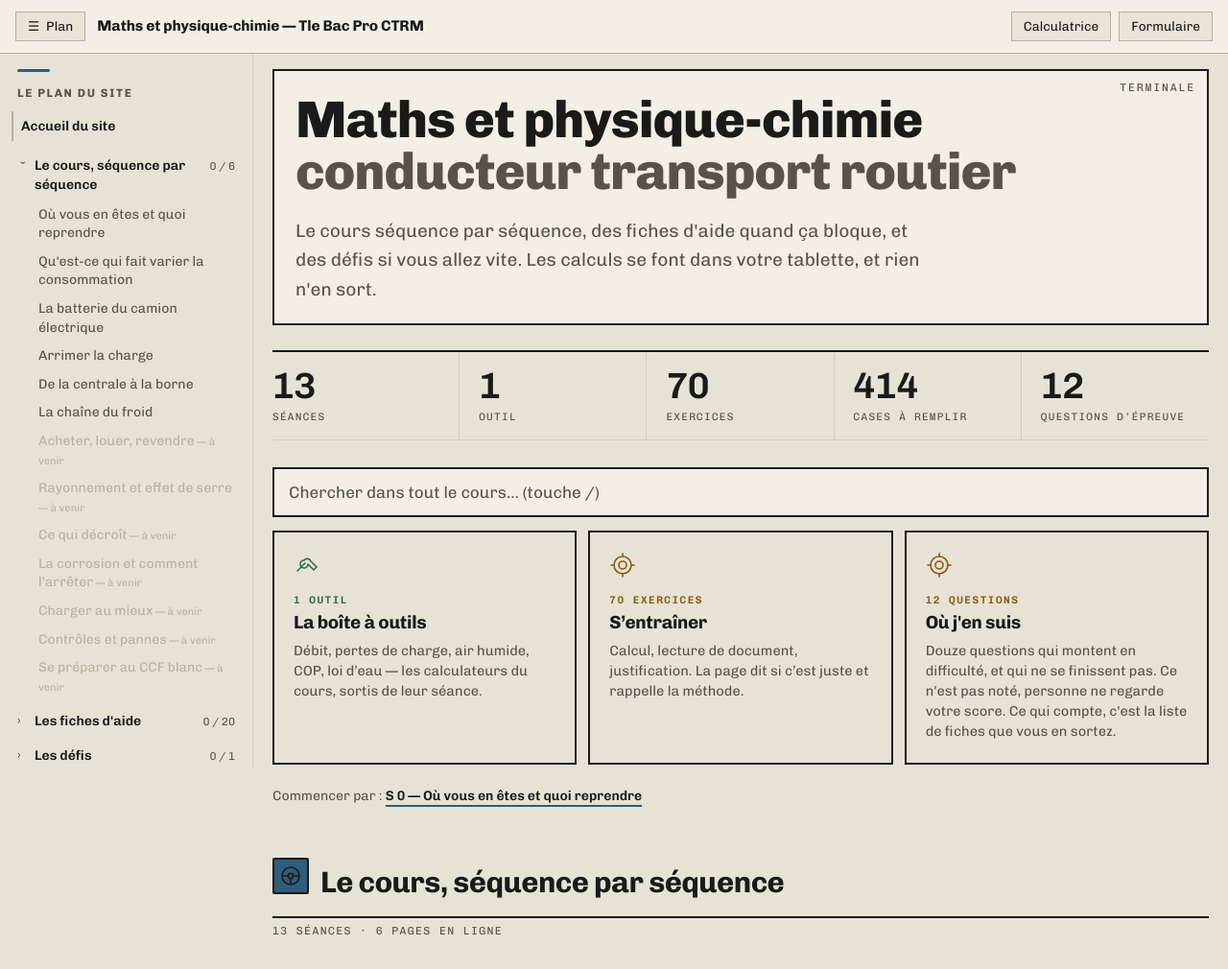
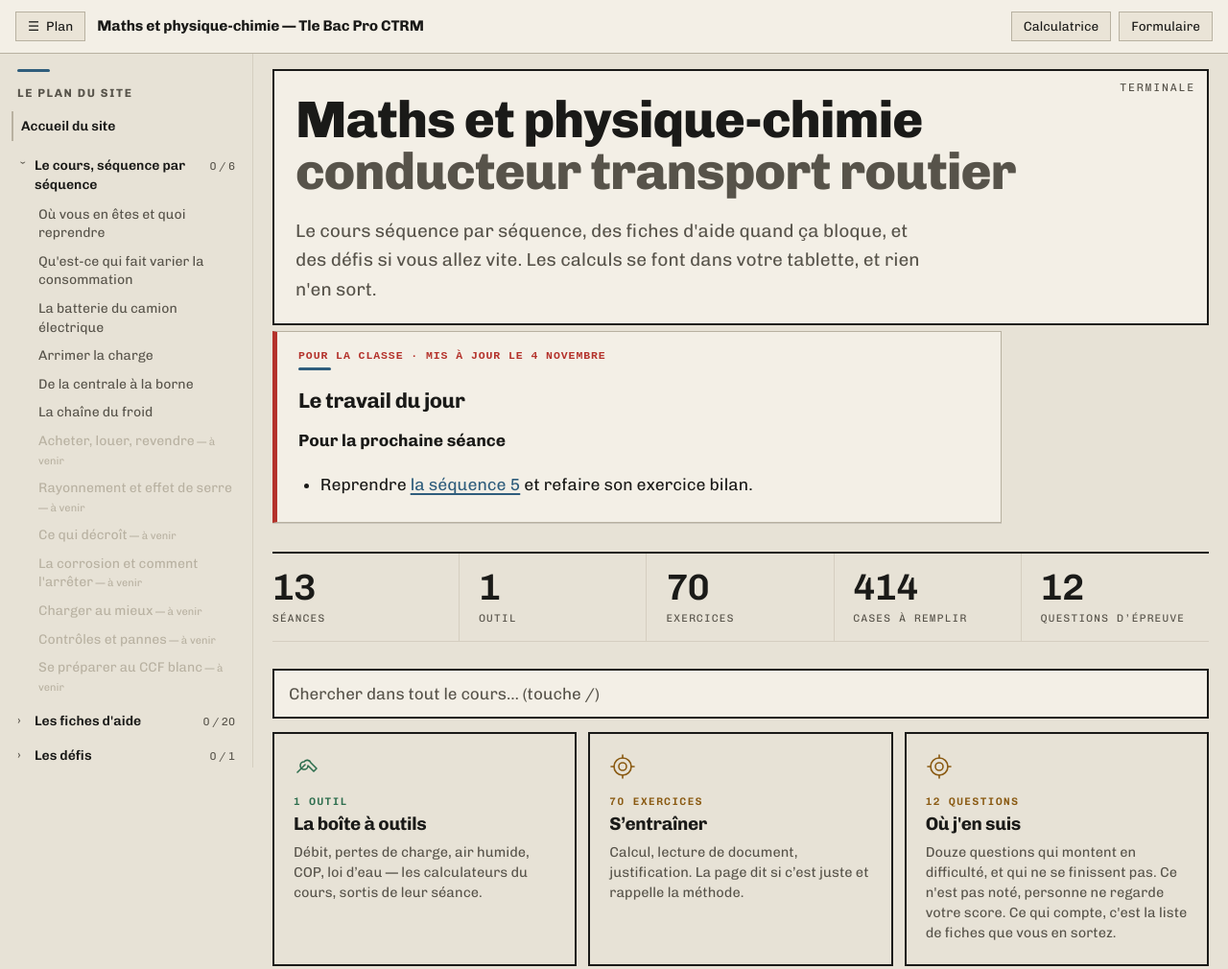
Before and after one commit to maximeforneris/ctrm, a plain HTML site: page index.html in a window 1280 px wide. Shown: the top 1010 px of the page at 96% size. Drawn offline with Linux system fonts and the light colour scheme.

Commit message:
Site de classe - mise a jour

```diff
--- a/index.html
+++ b/index.html
@@ -31,7 +31,11 @@
   <h1>Maths et physique-chimie<span>conducteur transport routier</span></h1>
   <p class="accroche">Le cours séquence par séquence, des fiches d'aide quand ça bloque, et des défis si vous allez vite. Les calculs se font dans votre tablette, et rien n'en sort.</p>
 </header>
-
+<section class="travail" aria-labelledby="travail-titre"><p class="travail-k">Pour la classe · mis à jour le 4 novembre</p><h2 id="travail-titre">Le travail du jour</h2><p><strong>Pour la prochaine séance</strong></p>
+<ul>
+<li>Reprendre <a href="cours/S5.html">la séquence 5</a> et refaire son exercice bilan.</li>
+</ul>
+</section>
 <ul class="chiffres"><li><b>13</b><span>séances</span></li><li><b>1</b><span>outil</span></li><li><b>70</b><span>exercices</span></li><li><b>414</b><span>cases à remplir</span></li><li><b>12</b><span>questions d’épreuve</span></li></ul>
 <div class="chercher"><input id="q" type="search" autocomplete="off" placeholder="Chercher dans tout le cours… (touche /)"><ul class="resultats" id="resultats"></ul></div>
 <nav class="portes"><a class="porte outils" href="outils.html"><svg class="ico" viewBox="0 0 28 28" aria-hidden="true"><path d="M4 20 L12 12"/><path d="M11 9a4 4 0 1 0 4 4l6 6 3-3-6-6a4 4 0 0 0-7-1z"/></svg><span class="n">1 outil</span><span class="t">La boîte à outils</span><span class="d">Débit, pertes de charge, air humide, COP, loi d’eau — les calculateurs du cours, sortis de leur séance.</span></a><a class="porte exos" href="exercices.html"><svg class="ico" viewBox="0 0 28 28" aria-hidden="true"><circle cx="14" cy="14" r="9"/><circle cx="14" cy="14" r="4"/><path d="M14 5V2M14 26v-3M5 14H2M26 14h-3"/></svg><span class="n">70 exercices</span><span class="t">S’entraîner</span><span class="d">Calcul, lecture de document, justification. La page dit si c’est juste et rappelle la méthode.</span></a><a class="porte exos" href="cours/S0.html"><svg class="ico" viewBox="0 0 28 28" aria-hidden="true"><circle cx="14" cy="14" r="9"/><circle cx="14" cy="14" r="4"/><path d="M14 5V2M14 26v-3M5 14H2M26 14h-3"/></svg><span class="n">12 questions</span><span class="t">Où j'en suis</span><span class="d">Douze questions qui montent en difficulté, et qui ne se finissent pas. Ce n'est pas noté, personne ne regarde votre score. Ce qui compte, c'est la liste de fiches que vous en sortez.</span></a></nav>
```
